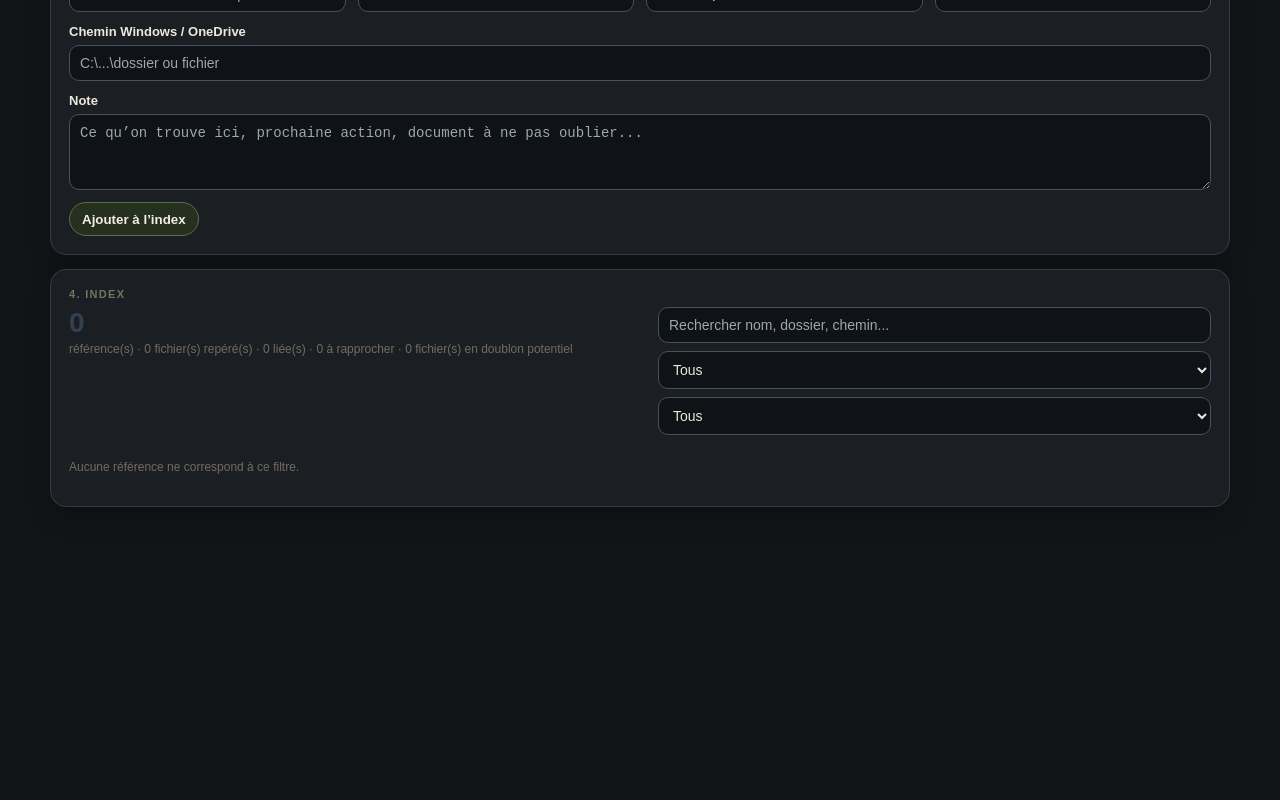
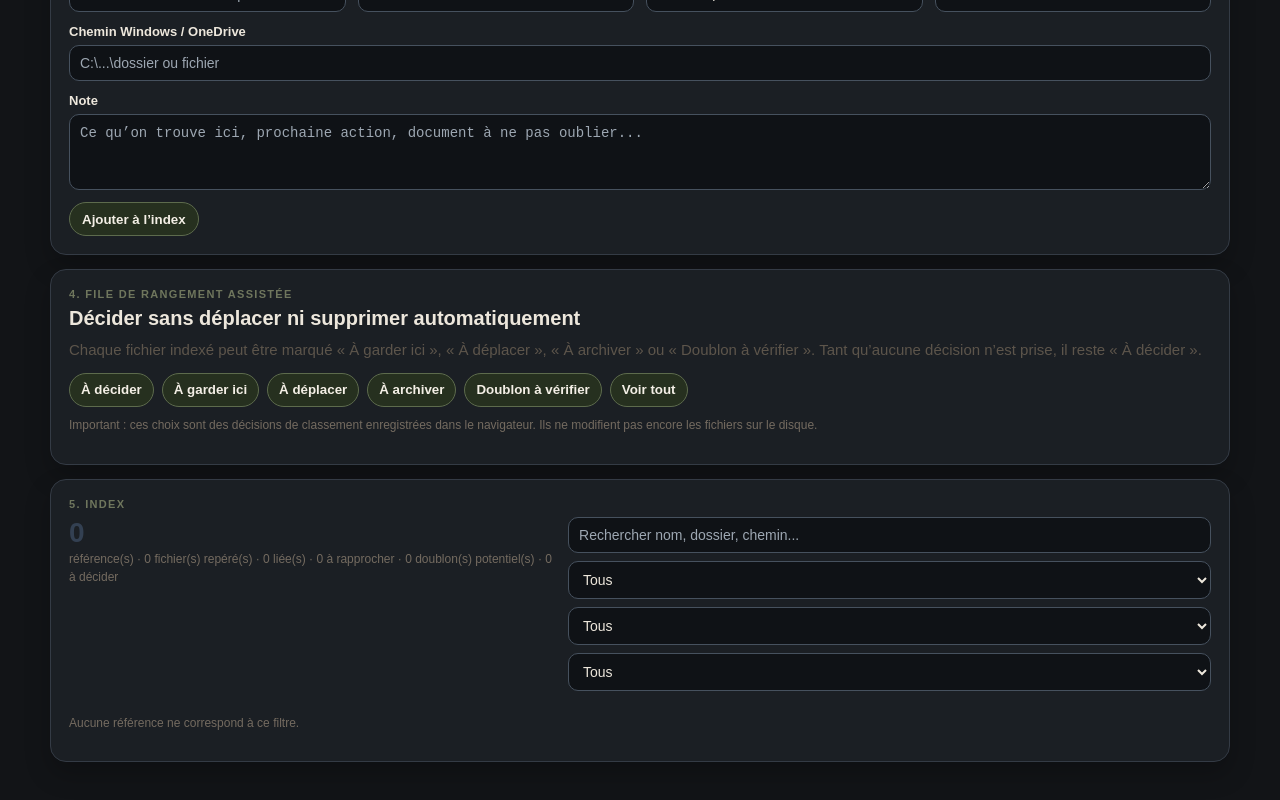
Before and after one commit to So1968/OUTIL-PARCOURS-INSERTION, a React (Vite) app in the folder frontend/: page /accompagnement-global/documents in a window 1280 px wide. Shown: the part 927-1727 px from the top of the page. Before the commit the page ends 1500 px from the top, so only its background shows below. Built offline with nearby package versions, Linux system fonts and the light colour scheme.

Commit message:
Ajoute une file de rangement assistée
Ajoute des décisions de tri locales par fichier, des filtres de rangement et des suggestions de vérification des doublons, sans déplacement ni suppression automatique.

```diff
--- a/frontend/src/pages/DocumentsHubPage.jsx
+++ b/frontend/src/pages/DocumentsHubPage.jsx
@@ -2,7 +2,7 @@ import { useMemo, useState } from "react";
 import { Link } from "react-router-dom";
 import { readStorageJson, writeStorageJson } from "../lib/storage";
 import { documentDossierId, documentPersonLabel, findAutomaticDocumentMatch } from "../lib/documentMatching";
-import { buildFolderInventory, duplicateStats, humanFileSize } from "../lib/documentInventory";
+import { buildFolderInventory, duplicateStats, humanFileSize, suggestedTriage } from "../lib/documentInventory";
 
 const STORAGE_KEY = "artag-hub-documentaire-v1";
 const ROOTS_KEY = "artag-hub-documentaire-racines-v1";
@@ -85,6 +85,7 @@ export function DocumentsHubPage() {
   const [query, setQuery] = useState("");
   const [statusFilter, setStatusFilter] = useState("Tous");
   const [linkFilter, setLinkFilter] = useState("Tous");
+  const [triageFilter, setTriageFilter] = useState("Tous");
   const [message, setMessage] = useState("");
   const [lastImport, setLastImport] = useState(null);
 
@@ -99,6 +100,15 @@ export function DocumentsHubPage() {
         return true;
       })
       .filter((doc) => {
+        if (triageFilter === "Tous") return true;
+        const decisions = doc.fileTriage || {};
+        return (doc.indexedFiles || []).some((file) => {
+          const key = file.relativePath || file.chemin || file.name;
+          const decision = decisions[key] || suggestedTriage(file);
+          return decision === triageFilter;
+        });
+      })
+      .filter((doc) => {
         if (!q) return true;
         const fileNames = (doc.indexedFiles || []).map((file) => file.name).join(" ");
         return `${doc.libelle} ${doc.personne} ${doc.categorie} ${doc.chemin} ${doc.note} ${fileNames}`
@@ -106,7 +116,7 @@ export function DocumentsHubPage() {
           .includes(q);
       })
       .sort((a, b) => String(a.personne || a.libelle).localeCompare(String(b.personne || b.libelle)));
-  }, [documents, query, statusFilter, linkFilter]);
+  }, [documents, query, statusFilter, linkFilter, triageFilter]);
 
   const documentStats = useMemo(() => ({
     total: documents.length,
@@ -114,6 +124,13 @@ export function DocumentsHubPage() {
     aRapprocher: documents.filter((doc) => doc.categorie === "Dossier personne" && !doc.dossierId).length,
     fichiers: documents.reduce((sum, doc) => sum + Number(doc.fileCount || 0), 0),
     doublons: documents.reduce((sum, doc) => sum + Number(doc.duplicateFiles || 0), 0),
+    aDecider: documents.reduce((sum, doc) => {
+      const decisions = doc.fileTriage || {};
+      return sum + (doc.indexedFiles || []).filter((file) => {
+        const key = file.relativePath || file.chemin || file.name;
+        return (decisions[key] || suggestedTriage(file)) === "À décider";
+      }).length;
+    }, 0),
   }), [documents]);
 
   function updateDraft(field, value) {
@@ -156,6 +173,21 @@ export function DocumentsHubPage() {
 
   function updateStatus(id, statut) {
     saveDocuments(documents.map((doc) => (doc.id === id ? { ...doc, statut } : doc)));
+  }
+
+  function updateFileTriage(documentId, file, decision) {
+    const key = file.relativePath || file.chemin || file.name;
+    saveDocuments(documents.map((doc) => {
+      if (doc.id !== documentId) return doc;
+      return {
+        ...doc,
+        fileTriage: {
+          ...(doc.fileTriage || {}),
+          [key]: decision,
+        },
+      };
+    }));
+    setMessage("Décision de classement enregistrée. Aucun fichier n’a été déplacé ni supprimé.");
   }
 
   function updateDocumentDossier(id, dossierId) {
@@ -446,11 +478,36 @@ export function DocumentsHubPage() {
         </section>
 
         <section style={s.card}>
-          <p style={s.label}>4. Index</p>
+          <p style={s.label}>4. File de rangement assistée</p>
+          <h2 style={s.h2}>Décider sans déplacer ni supprimer automatiquement</h2>
+          <p style={s.intro}>
+            Chaque fichier indexé peut être marqué « À garder ici », « À déplacer », « À archiver » ou « Doublon à vérifier ».
+            Tant qu’aucune décision n’est prise, il reste « À décider ».
+          </p>
+          <div style={s.actions}>
+            {["À décider", "À garder ici", "À déplacer", "À archiver", "Doublon à vérifier"].map((decision) => (
+              <button
+                key={decision}
+                type="button"
+                style={triageFilter === decision ? s.mainButton : s.button}
+                onClick={() => setTriageFilter(decision)}
+              >
+                {decision}
+              </button>
+            ))}
+            <button type="button" style={s.button} onClick={() => setTriageFilter("Tous")}>Voir tout</button>
+          </div>
+          <p style={{ ...s.small, marginTop: "10px" }}>
+            Important : ces choix sont des décisions de classement enregistrées dans le navigateur. Ils ne modifient pas encore les fichiers sur le disque.
+          </p>
+        </section>
+
+        <section style={s.card}>
+          <p style={s.label}>5. Index</p>
           <div style={{ ...s.top, marginBottom: "12px" }}>
             <div>
               <p style={s.count}>{documentStats.total}</p>
-              <span style={s.small}>référence(s) · {documentStats.fichiers} fichier(s) repéré(s) · {documentStats.lies} liée(s) · {documentStats.aRapprocher} à rapprocher · {documentStats.doublons} fichier(s) en doublon potentiel</span>
+              <span style={s.small}>référence(s) · {documentStats.fichiers} fichier(s) repéré(s) · {documentStats.lies} liée(s) · {documentStats.aRapprocher} à rapprocher · {documentStats.doublons} doublon(s) potentiel(s) · {documentStats.aDecider} à décider</span>
             </div>
             <div style={{ ...s.actions, marginTop: 0 }}>
               <input style={{ ...s.input, minWidth: "240px" }} value={query} onChange={(e) => setQuery(e.target.value)} placeholder="Rechercher nom, dossier, chemin..." />
@@ -466,6 +523,14 @@ export function DocumentsHubPage() {
                 <option>Liés</option>
                 <option>À rapprocher</option>
                 <option>Hors dossiers personnes</option>
+              </select>
+              <select style={s.input} value={triageFilter} onChange={(e) => setTriageFilter(e.target.value)}>
+                <option>Tous</option>
+                <option>À décider</option>
+                <option>À garder ici</option>
+                <option>À déplacer</option>
+                <option>À archiver</option>
+                <option>Doublon à vérifier</option>
               </select>
             </div>
           </div>
@@ -493,17 +558,33 @@ export function DocumentsHubPage() {
                         Types : {Object.entries(doc.extensionCounts || {}).map(([ext, count]) => `${ext} : ${count}`).join(" · ") || "à préciser"}
                       </p>
                       {doc.latestModified ? <p style={s.small}>Dernière modification repérée : {new Date(doc.latestModified).toLocaleDateString("fr-FR")}</p> : null}
-                      {(doc.indexedFiles || []).slice(0, 20).map((file) => (
-                        <div key={file.relativePath || file.chemin} style={{ ...s.item, padding: "8px 10px", marginTop: "7px" }}>
+                      {(doc.indexedFiles || []).slice(0, 20).map((file) => {
+                        const fileKey = file.relativePath || file.chemin || file.name;
+                        const decision = (doc.fileTriage || {})[fileKey] || suggestedTriage(file);
+                        return (
+                          <div key={fileKey} style={{ ...s.item, padding: "8px 10px", marginTop: "7px" }}>
                             <strong style={{ fontSize: "13px" }}>{file.name}</strong>
                             <p style={{ ...s.path, marginBottom: 0 }}>{file.chemin}</p>
                             <div style={s.actions}>
                               <span style={s.badge}>{file.extension}</span>
                               <span style={s.small}>{humanFileSize(file.size)}</span>
+                              {file.duplicatePotential && <span style={s.badge}>Doublon potentiel</span>}
+                              <select
+                                style={s.input}
+                                value={decision}
+                                onChange={(e) => updateFileTriage(doc.id, file, e.target.value)}
+                              >
+                                <option>À décider</option>
+                                <option>À garder ici</option>
+                                <option>À déplacer</option>
+                                <option>À archiver</option>
+                                <option>Doublon à vérifier</option>
+                              </select>
                               <button style={s.button} type="button" onClick={() => copyText(file.chemin, "Chemin du fichier")}>Copier chemin</button>
                             </div>
                           </div>
-                      ))}
+                        );
+                      })}
                       {doc.inventoryTruncated && <p style={s.small}>Affichage limité aux premiers fichiers indexés pour garder l’outil léger. Le nombre total reste comptabilisé.</p>}
                     </div>
                   </details>
```
Also changed, not shown: frontend/src/lib/documentInventory.js, 2 other files (tests, documents, lock files or other folders). Lines whose indentation alone changed are shown as unchanged.
